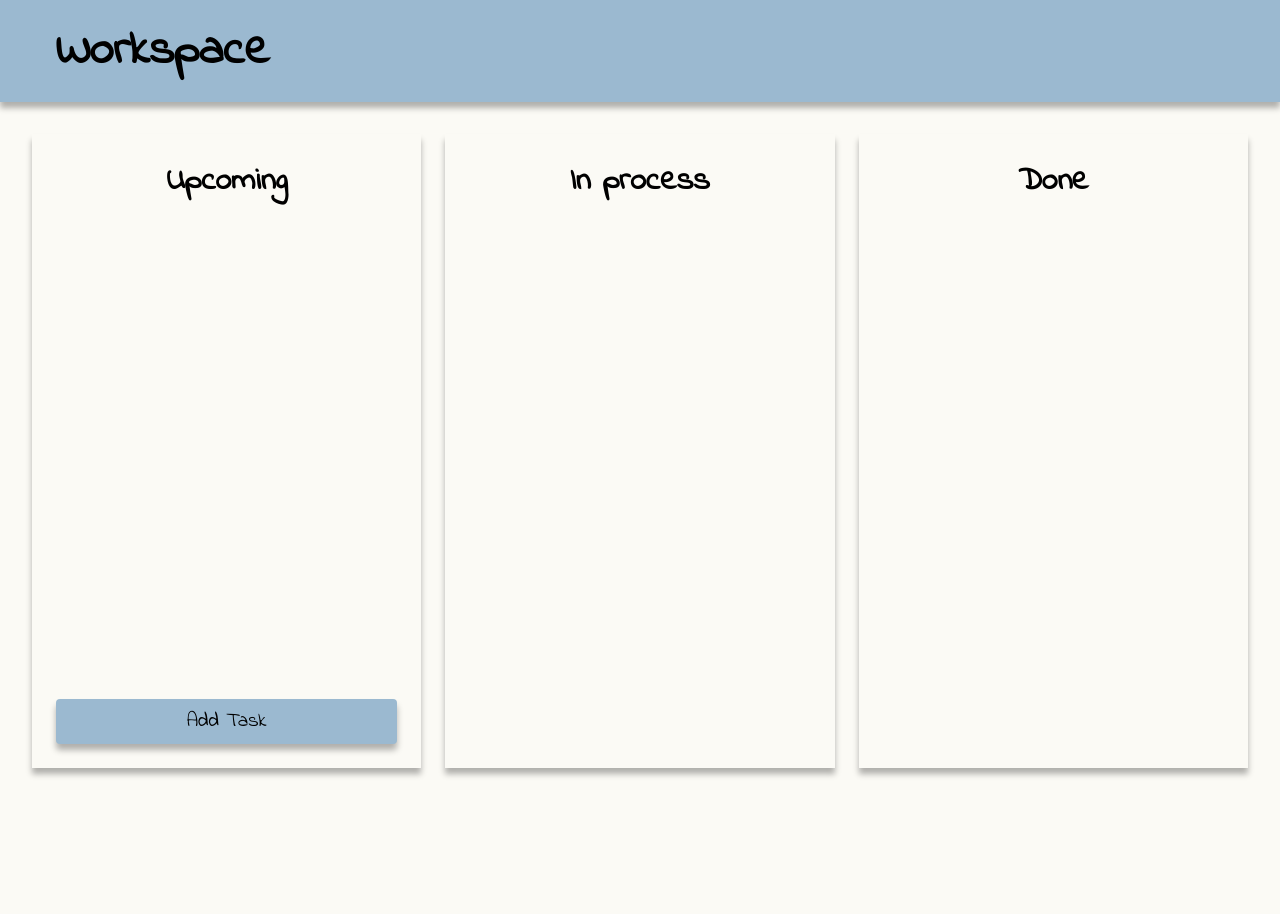
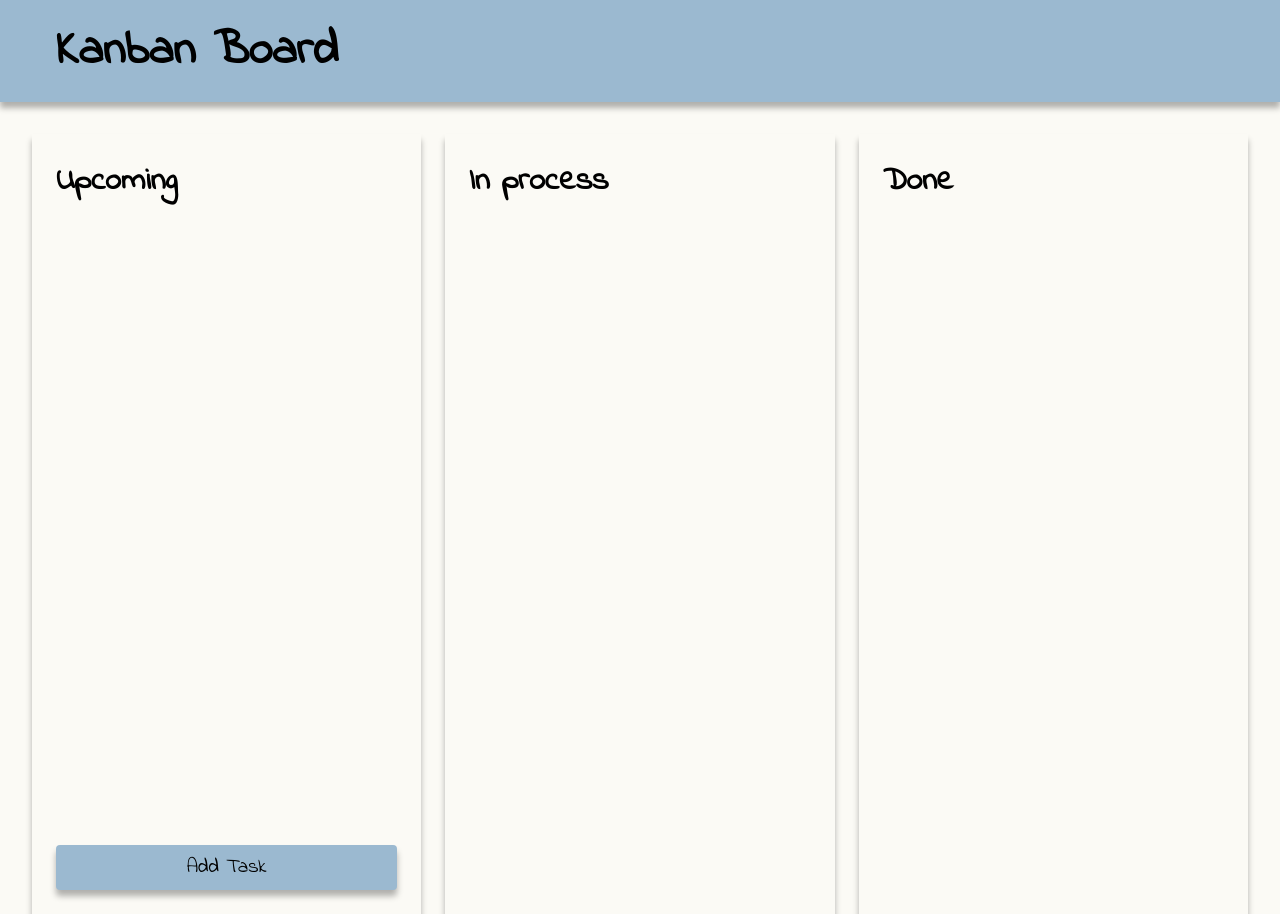
Before and after one commit to Raskolnikoff-D-503/kanban-board-drag-and-drop, a React app: page / in a window 1280 px wide. Before the commit the page ends 800 px from the top, so only its background shows below. Built offline with nearby package versions, Linux system fonts and the light colour scheme.

Commit message:
changed header title

```diff
--- a/src/components/Board/Board.scss
+++ b/src/components/Board/Board.scss
@@ -3,23 +3,27 @@
 .board {
   &__container {
     width: 100%;
-    height: 100%;
+    max-height: 100%;
     padding: 24px;
-    display: flex;
-    flex-direction: column;
-    align-items: center;
+    display: grid;
+    grid-template-rows: min-content 1fr min-content;
     gap: 24px;
     box-shadow: $boxShadow;
   }
 
   &__content {
     width: 100%;
-    height: 100%;
+    height: 592px;
     display: flex;
     align-items: flex-start;
     flex-direction: column;
     gap: 16px;
     overflow: hidden;
     overflow-y: scroll;
+    scrollbar-width: none;
+
+    &::-webkit-scrollbar {
+      display: none;
+    }
   }
 }
--- a/src/components/Header/Header.tsx
+++ b/src/components/Header/Header.tsx
@@ -5,7 +5,7 @@ import './Header.scss';
 export const Header = () => {
   return (
     <div className="header__container">
-      <h1 className="header__title">Workspace</h1>
+      <h1 className="header__title">Kanban Board</h1>
     </div>
   );
 };
--- a/src/components/Modal/Modal.scss
+++ b/src/components/Modal/Modal.scss
@@ -16,7 +16,6 @@
   &__content {
     padding: 16px;
     box-shadow: $boxShadow;
-    // background-color: #d0b29b;
-    background-color: #fff;
+    background-color: $softWhite;
   }
 }
--- a/src/index.html
+++ b/src/index.html
@@ -4,7 +4,7 @@
     <meta charset="UTF-8" />
     <meta http-equiv="X-UA-Compatible" content="IE=edge" />
     <meta name="viewport" content="width=device-width, initial-scale=1.0" />
-    <title>Planner</title>
+    <title>Kanban Board</title>
   </head>
   <body>
     <div id="root"></div>
```
